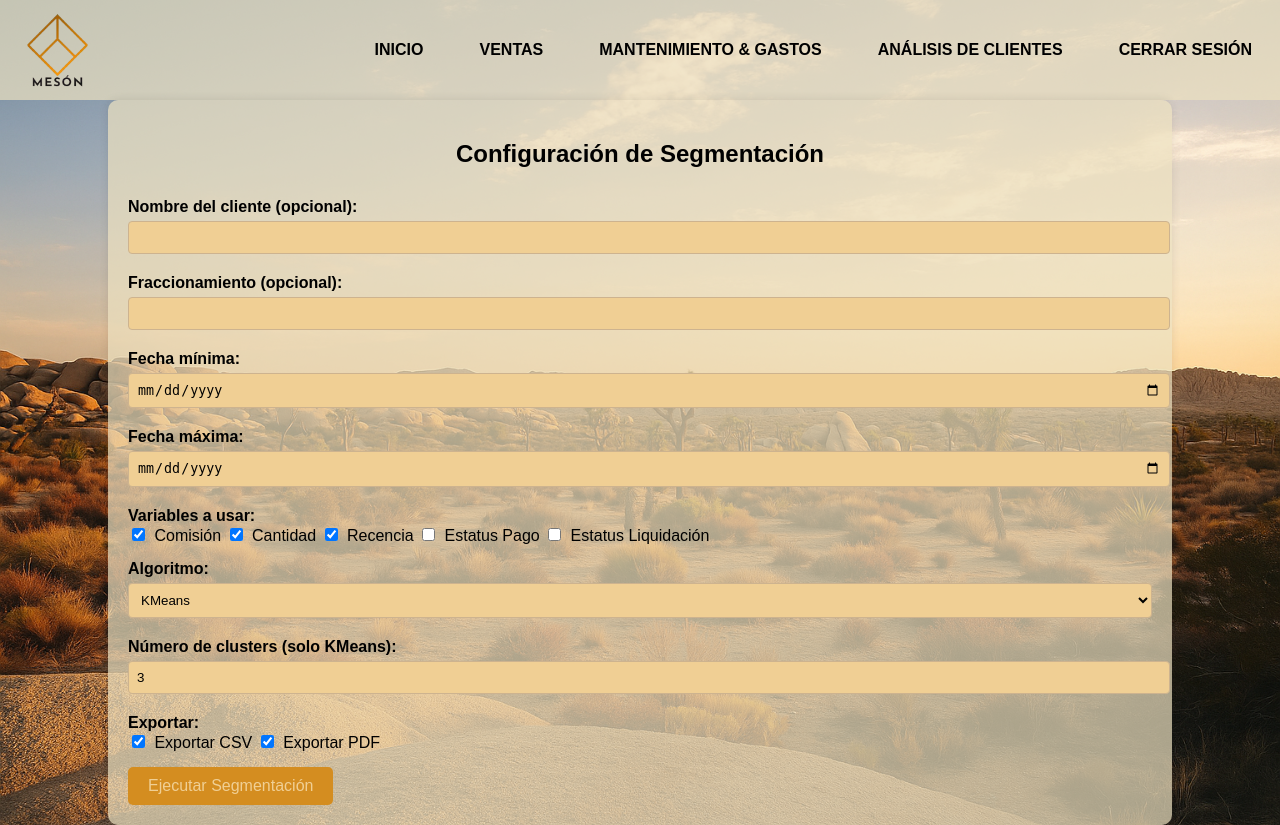
After one commit to MartinCinco/Software-MESON, a Flask app: template app/templates/segmentacion.html in a window 1280 px wide. The commit adds this page. Run offline with Flask 3, Linux system fonts and the light colour scheme; the template is opened without the code that fills it, so the values that code supplies are empty.

Commit message:
cambios en segmentacion

```diff
--- a/app/templates/pagModuloVentas.html
+++ b/app/templates/pagModuloVentas.html
@@ -141,6 +141,7 @@
         <a href="{{ url_for('main.principal') }}">INICIO</a>
         <a href="{{ url_for('main.ventas') }}">VENTAS</a>
         <a href="{{ url_for('main.sanpedro') }}">MANTENIMIENTO & GASTOS</a>
+        <a href="{{ url_for('main.vista_segmentacion') }}">ANALISIS DE CLIENTES</a>
         <a href="{{ url_for('main.logout') }}">CERRAR SESIÓN</a>
     </nav>
 </header>
--- a/app/templates/pagPrincipal.html
+++ b/app/templates/pagPrincipal.html
@@ -213,6 +213,7 @@
         <a href="{{ url_for('main.principal') }}">INICIO</a>
         <a href="{{ url_for('main.ventas') }}">VENTAS</a>
         <a href="{{ url_for('main.sanpedro') }}">MANTENIMIENTO & GASTOS</a>
+        <a href="{{ url_for('main.vista_segmentacion') }}">ANALISIS DE CLIENTES</a>
         <a href="{{ url_for('main.logout') }}">CERRAR SESIÓN</a>
     </nav>
 </header>
--- /dev/null
+++ b/app/templates/segmentacion.html
@@ -0,0 +1,174 @@
+<!DOCTYPE html>
+<html lang="es">
+<head>
+    <meta charset="UTF-8">
+    <meta name="viewport" content="width=device-width, initial-scale=1.0">
+    <title>Segmentación de Clientes</title>
+    <link rel="icon" href="{{ url_for('static', filename='resources/logo-wl.png') }}">
+    <style>
+        body {
+            font-family: Arial, sans-serif;
+            background-image: url("{{ url_for('static', filename='resources/lg-bg.png') }}");
+            background-size: cover;
+            background-repeat: no-repeat;
+            background-position: center;
+            margin: 0;
+            padding: 0;
+        }
+        html, body {
+        min-height: 100vh;
+        margin: 0;
+        padding: 0;
+        background-image: url("/static/resources/lg-bg.png");
+        background-size: cover;
+        background-position: center;
+        background-repeat: no-repeat;
+        background-attachment: fixed; /* <-- Esto es lo importante */
+        background-color: #f4f4f4;
+        }
+        header {
+            background-color: #EDE1C0B3;
+            color: white;
+            padding: 0px;
+            display: flex;
+            justify-content: space-between;
+            align-items: stretch;
+            height: 100px;
+        }
+        nav {
+            display: flex;
+            height: 100%;
+        }
+        nav a {
+            color: black;
+            background: none;
+            padding: 0px 28px;
+            margin: 0;
+            border-radius: 0;
+            font-weight: bold;
+            text-decoration: none;
+            transition: background 0.2s, color 0.2s, box-shadow 0.2s;
+            box-shadow: none;
+            border: none;
+            display: flex;
+            align-items: center;
+            height:100%;
+        }
+        nav a:hover {
+            background: #af6b0d;
+            color: #f0cf94;
+            box-shadow: 2px 2px 12px rgba(0, 0, 0, 0.12);
+            text-decoration: none;
+        }
+        .logo {
+            width: 75px;
+            height: 75px;
+            margin-top: 12.5px;
+            margin-bottom: 12.5px;
+            margin-left: 20px;
+            align-self: center;
+        }
+        .container2 {
+            width: 80%;
+            margin: auto;
+            padding: 20px;
+            background: rgba(237, 225, 192, 0.7);
+            border-radius: 10px;
+            box-shadow: 0 0 10px rgba(0, 0, 0, 0.1);
+        }
+        .container2 h2 {
+            text-align: center;
+            margin-bottom: 30px;
+        }
+        form label {
+            display: block;
+            margin-top: 10px;
+            font-weight: bold;
+        }
+        form input[type="text"],
+        form input[type="date"],
+        form input[type="number"],
+        form select {
+            width: 100%;
+            padding: 8px;
+            margin-top: 5px;
+            margin-bottom: 10px;
+            border: 1px solid #cdb38f;
+            border-radius: 4px;
+            background-color: #f0cf94;
+        }
+        form .checkbox-group {
+            margin-bottom: 15px;
+        }
+        form .checkbox-group input {
+            margin-right: 5px;
+        }
+        button {
+            background-color: #d48d20;
+            color: #f0cf94;
+            padding: 10px 20px;
+            border: none;
+            border-radius: 5px;
+            cursor: pointer;
+            font-size: 16px;
+        }
+        button:hover {
+            background-color: #af6b0d;
+        }
+    </style>
+</head>
+<body>
+<header>
+    <img src="{{ url_for('static', filename='resources/logo-wl.png') }}" alt="MESON Logo" class="logo">
+    <nav>
+        <a href="{{ url_for('main.principal') }}">INICIO</a>
+        <a href="{{ url_for('main.ventas') }}">VENTAS</a>
+        <a href="{{ url_for('main.sanpedro') }}">MANTENIMIENTO & GASTOS</a>
+        <a href="{{ url_for('main.vista_segmentacion') }}">ANÁLISIS DE CLIENTES</a>
+        <a href="{{ url_for('main.logout') }}">CERRAR SESIÓN</a>
+    </nav>
+</header>
+<div class="container2">
+    <h2>Configuración de Segmentación</h2>
+    <form method="POST" action="/segmentar_clientes">
+        <label>Nombre del cliente (opcional):</label>
+        <input type="text" name="cliente">
+
+        <label>Fraccionamiento (opcional):</label>
+        <input type="text" name="fraccionamiento">
+
+        <label>Fecha mínima:</label>
+        <input type="date" name="fecha_min">
+
+        <label>Fecha máxima:</label>
+        <input type="date" name="fecha_max">
+
+        <label>Variables a usar:</label>
+        <div class="checkbox-group">
+            <input type="checkbox" name="vars" value="comision" checked> Comisión
+            <input type="checkbox" name="vars" value="cantidad" checked> Cantidad
+            <input type="checkbox" name="vars" value="recencia_dias" checked> Recencia
+            <input type="checkbox" name="vars" value="estatus_pago"> Estatus Pago
+            <input type="checkbox" name="vars" value="estatus_liquidacion"> Estatus Liquidación
+        </div>
+
+        <label>Algoritmo:</label>
+        <select name="algoritmo">
+            <option value="kmeans">KMeans</option>
+            <option value="dbscan">DBSCAN</option>
+        </select>
+
+        <label>Número de clusters (solo KMeans):</label>
+        <input type="number" name="num_clusters" min="2" max="10" value="3">
+
+        <label>Exportar:</label>
+        <div class="checkbox-group">
+            <input type="checkbox" name="exportar_csv" checked> Exportar CSV
+            <input type="checkbox" name="exportar_pdf" checked> Exportar PDF
+        </div>
+
+        <button type="submit">Ejecutar Segmentación</button>
+    </form>
+</div>
+</body>
+</html>
```
Also changed, not shown: app/procesamiento/segmentacion_filtros.py (added, +113 -0 lines), app/routes.py (+25 -0 lines), app/templates/sanpedro.html (+8 -1 lines), cluster_clientes_pdf.py (deleted, +0 -99 lines), app/procesamiento/segmentacion.py (renamed from segmentacion.py), 2 other files.
